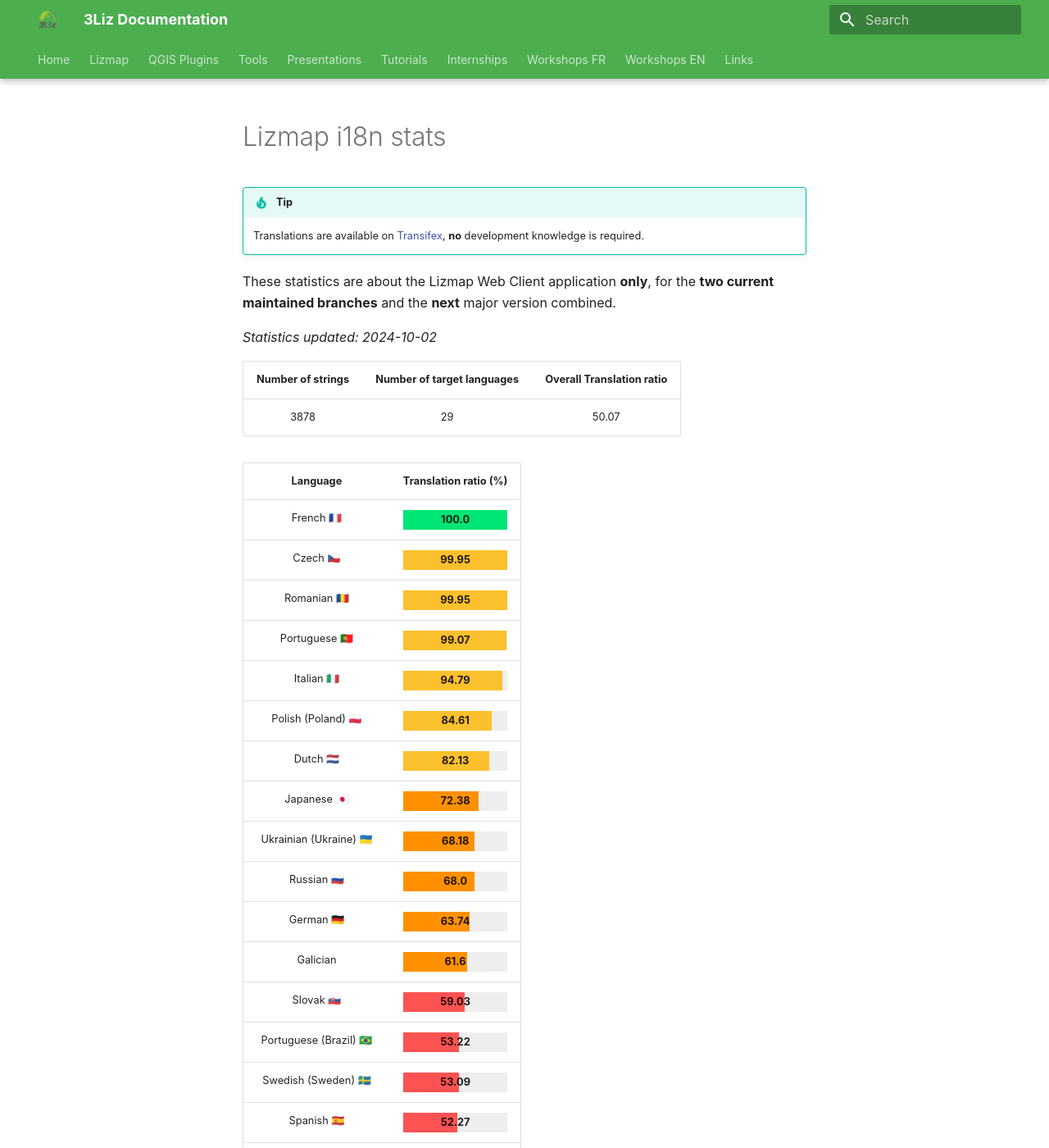
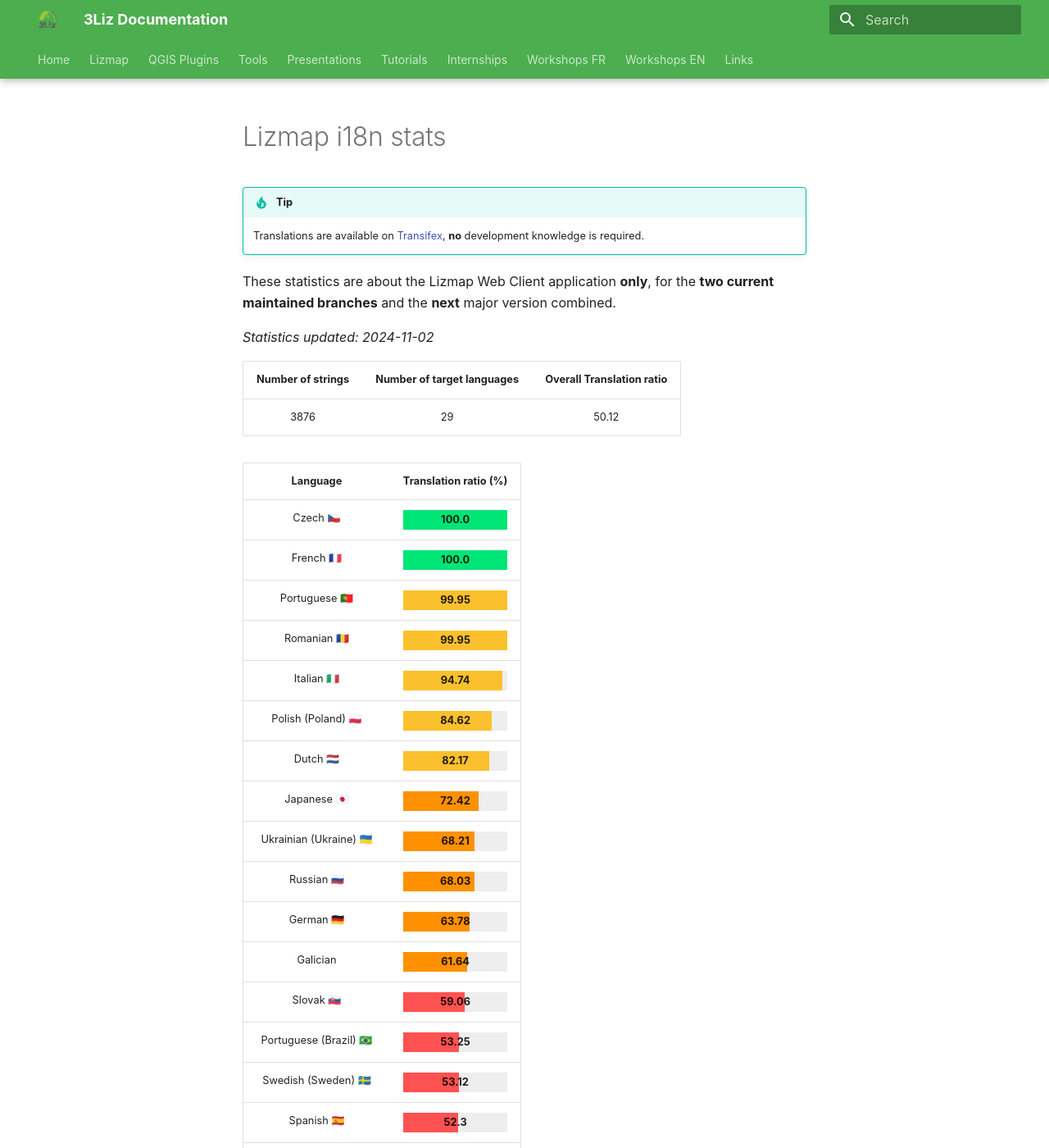
Before and after one commit to 3liz/3liz.github.io, an MkDocs documentation site: the page built from docs/lizmap-i18n-stats.md, in a window 1280 px wide and 1400 px high. Shown: the whole window at 82% size. Built offline with MkDocs 1.6.1 and Material for MkDocs 9.7.7, drawn with Linux system fonts in a browser that asks for light colours; nearby versions of some CDN libraries; some of the changed text lies outside the part shown.

Commit message:
Update statistics from Transifex Lizmap Web Client

```diff
--- a/docs/lizmap-i18n-stats.md
+++ b/docs/lizmap-i18n-stats.md
@@ -10,40 +10,40 @@
 These statistics are about the Lizmap Web Client application **only**, for the **two current
 maintained branches** and the **next** major version combined.
 
-*Statistics updated: 2024-10-02*
+*Statistics updated: 2024-11-02*
 
 | Number of strings | Number of target languages | Overall Translation ratio |
 |:-:|:-:|:-:|
-3878|29|50.07
+3876|29|50.12
 
 | Language | Translation ratio (%) |
 |:-:|:-:|
+Czech 🇨🇿 |[=100.0% "100.0"]|
 French 🇫🇷 |[=100.0% "100.0"]|
-Czech 🇨🇿 |[=99.95% "99.95"]|
+Portuguese 🇵🇹 |[=99.95% "99.95"]|
 Romanian 🇷🇴 |[=99.95% "99.95"]|
-Portuguese 🇵🇹 |[=99.07% "99.07"]|
-Italian 🇮🇹 |[=94.79% "94.79"]|
-Polish (Poland) 🇵🇱 |[=84.61% "84.61"]|
-Dutch 🇳🇱 |[=82.13% "82.13"]|
-Japanese 🇯🇵 |[=72.38% "72.38"]|
-Ukrainian (Ukraine) 🇺🇦 |[=68.18% "68.18"]|
-Russian 🇷🇺 |[=68.0% "68.0"]|
-German 🇩🇪 |[=63.74% "63.74"]|
-Galician  |[=61.6% "61.6"]|
-Slovak 🇸🇰 |[=59.03% "59.03"]|
-Portuguese (Brazil) 🇧🇷 |[=53.22% "53.22"]|
-Swedish (Sweden) 🇸🇪 |[=53.09% "53.09"]|
-Spanish 🇪🇸 |[=52.27% "52.27"]|
-Slovenian 🇸🇮 |[=47.5% "47.5"]|
-Hungarian (Hungary) 🇭🇺 |[=46.13% "46.13"]|
-Finnish 🇫🇮 |[=43.12% "43.12"]|
-Basque  |[=30.4% "30.4"]|
-Greek 🇬🇷 |[=24.6% "24.6"]|
-Bulgarian 🇧🇬 |[=22.41% "22.41"]|
-Norwegian 🇳🇴 |[=15.6% "15.6"]|
+Italian 🇮🇹 |[=94.74% "94.74"]|
+Polish (Poland) 🇵🇱 |[=84.62% "84.62"]|
+Dutch 🇳🇱 |[=82.17% "82.17"]|
+Japanese 🇯🇵 |[=72.42% "72.42"]|
+Ukrainian (Ukraine) 🇺🇦 |[=68.21% "68.21"]|
+Russian 🇷🇺 |[=68.03% "68.03"]|
+German 🇩🇪 |[=63.78% "63.78"]|
+Galician  |[=61.64% "61.64"]|
+Slovak 🇸🇰 |[=59.06% "59.06"]|
+Portuguese (Brazil) 🇧🇷 |[=53.25% "53.25"]|
+Swedish (Sweden) 🇸🇪 |[=53.12% "53.12"]|
+Spanish 🇪🇸 |[=52.3% "52.3"]|
+Slovenian 🇸🇮 |[=47.52% "47.52"]|
+Hungarian (Hungary) 🇭🇺 |[=46.16% "46.16"]|
+Finnish 🇫🇮 |[=43.14% "43.14"]|
+Basque  |[=30.42% "30.42"]|
+Greek 🇬🇷 |[=24.61% "24.61"]|
+Bulgarian 🇧🇬 |[=22.42% "22.42"]|
+Norwegian 🇳🇴 |[=15.61% "15.61"]|
 Spanish (Argentina) 🇦🇷 |[=5.08% "5.08"]|
 Indonesian 🇮🇩 |[=4.05% "4.05"]|
-Serbian (Cyrillic) 🇷🇸 |[=1.13% "1.13"]|
+Serbian (Cyrillic) 🇷🇸 |[=1.14% "1.14"]|
 Arabic  |[=0.0% "0.0"]|
 Basque (Spain)  |[=0.0% "0.0"]|
 Vietnamese (Viet Nam)  |[=0.0% "0.0"]|
```
